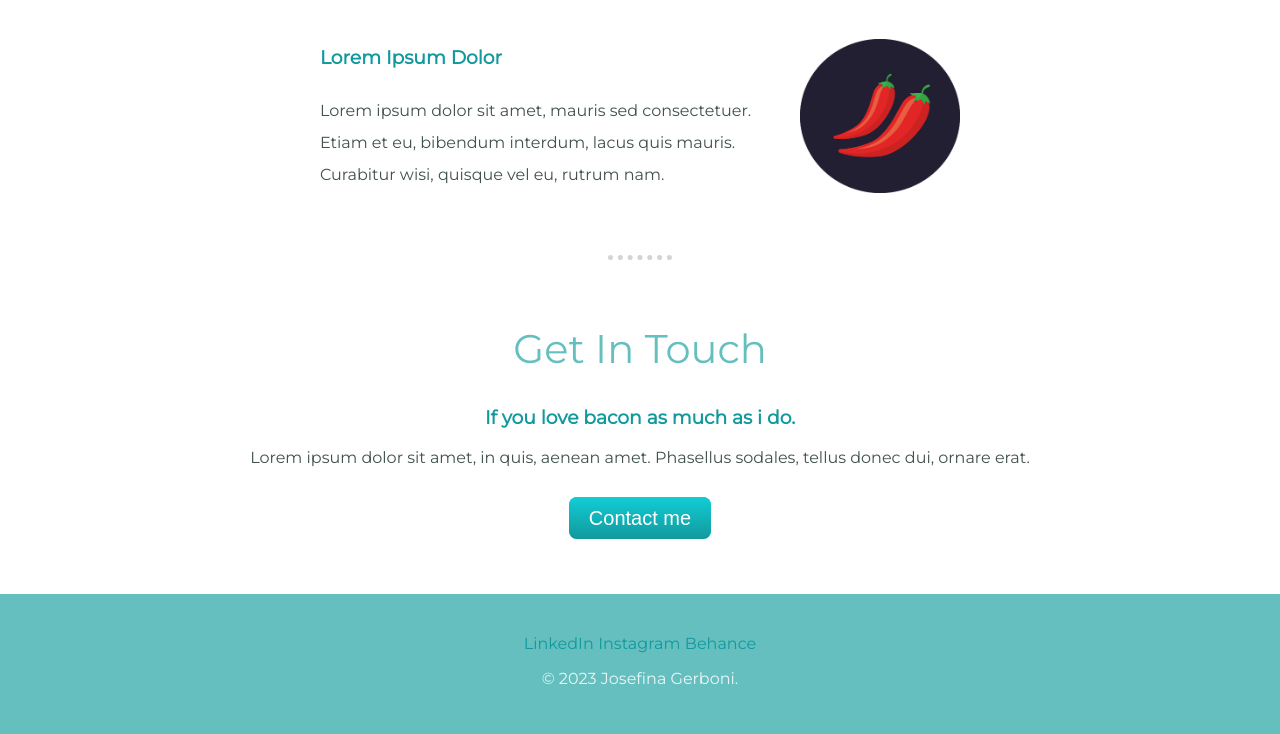
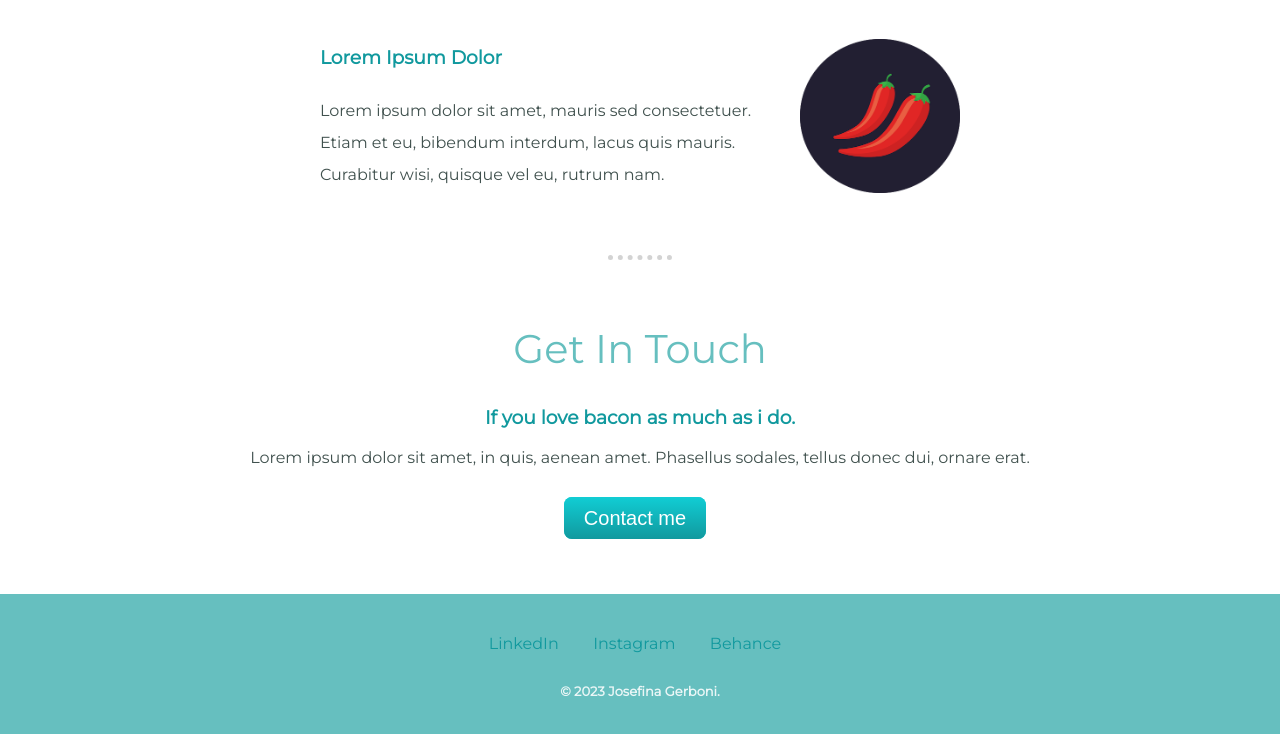
Before and after one commit to josefinagerboni/CSS-CV, a plain HTML site: page index.html in a window 1280 px wide. Shown: the part 1508-2242 px from the top of the page. Drawn offline with Linux system fonts and the light colour scheme.

Commit message:
Update styles.css

```diff
--- a/css/styles.css
+++ b/css/styles.css
@@ -42,6 +42,11 @@ p {
 a {
     color: #11999E;
     font-family: 'Montserrat', sans-serif;
+    margin: 10px 20px 20px 10px;
+}
+
+a:hover {
+    color: #EAF6F6;
 }
 
 .profile {
@@ -136,4 +141,7 @@ span {
 
   .bottom-final {
     color: #EAF6F6;
+    font-size: small;
+    margin-top: 30px;
+    font-weight: 800;
   }
```
